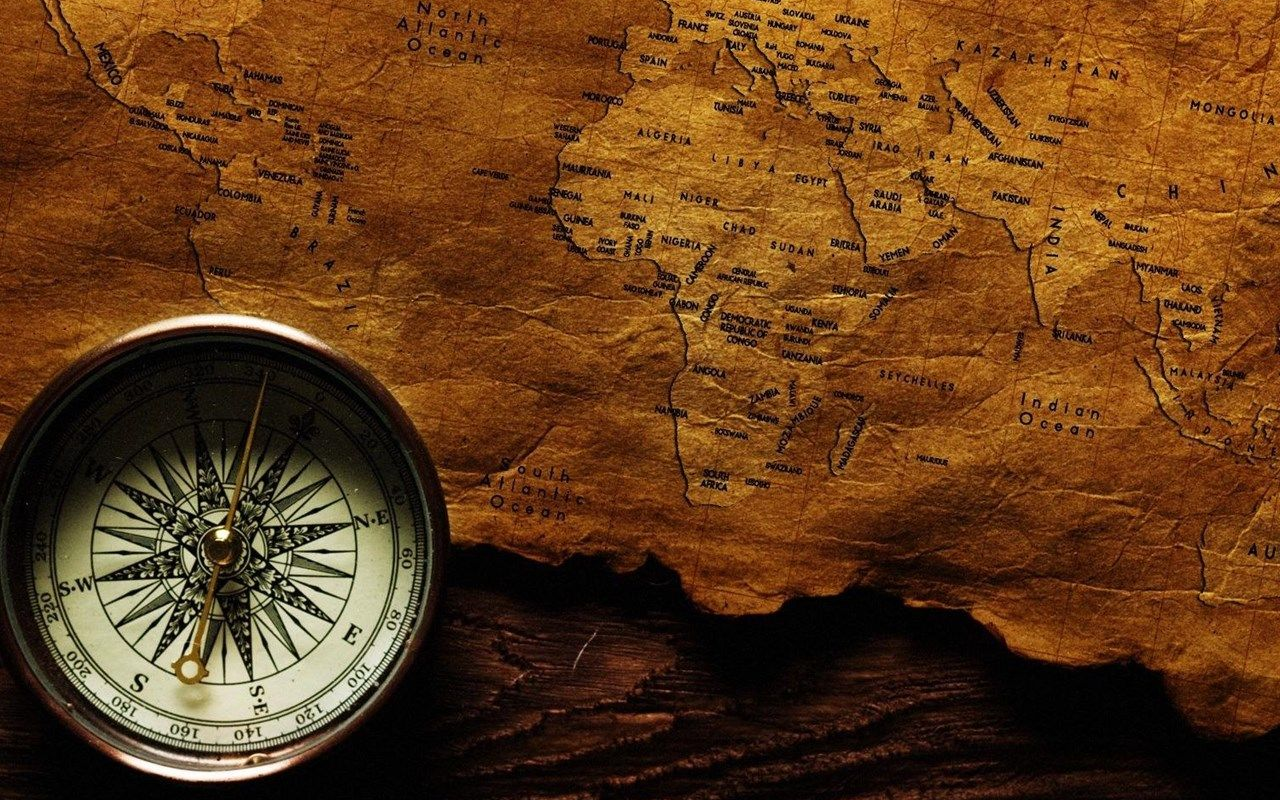
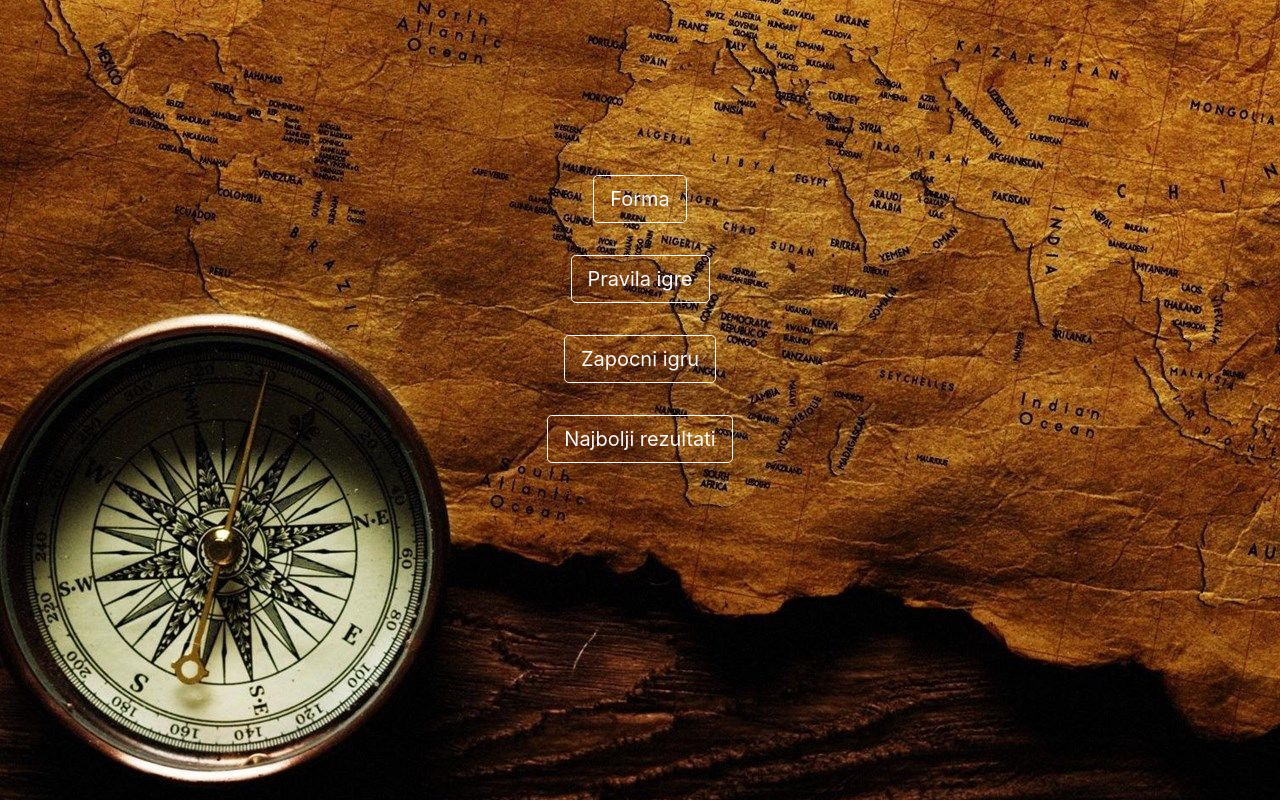
Before and after one commit to Hami998/PIA-homeworks, a PHP site: page /glavna_stranica.html in a window 1280 px wide. Run offline with PHP 8.4, Linux system fonts and the light colour scheme.

Commit message:
Dodao sam 4 dugmeta i stilizovao ih

```diff
--- a/hw-3/glavna_stranica.html
+++ b/hw-3/glavna_stranica.html
@@ -12,7 +12,20 @@
 </head>
 <body>
         <div class="pozadina">
-
+                <div class="container">
+                    <div class="Dugme">
+                        <button type="button" class="btn btn-lg btn-outline-light">Forma</button>
+                    </div>
+                    <div class="Dugme">
+                            <button type="button" class="btn btn-lg btn-outline-light">Pravila igre</button>
+                    </div>
+                    <div class="Dugme">
+                            <button type="button" class="btn btn-lg btn-outline-light">Zapocni igru</button>
+                    </div>
+                    <div class="Dugme">
+                            <button type="button" class="btn btn-lg btn-outline-light">Najbolji rezultati</button>
+                    </div>
+                </div>
         </div>
 </body>
 </html>
--- a/hw-3/style.css
+++ b/hw-3/style.css
@@ -9,3 +9,16 @@ body, html {
     background-size: cover;
     height: 100%;
 }
+
+.container{
+    display: flex;
+    flex-direction: column;
+    text-align: center;
+    width: 100%;
+    height: 100%;
+    padding-top: 175px;
+}
+.Dugme {
+    margin-bottom: 2rem;
+    text-align: center;
+}
```
